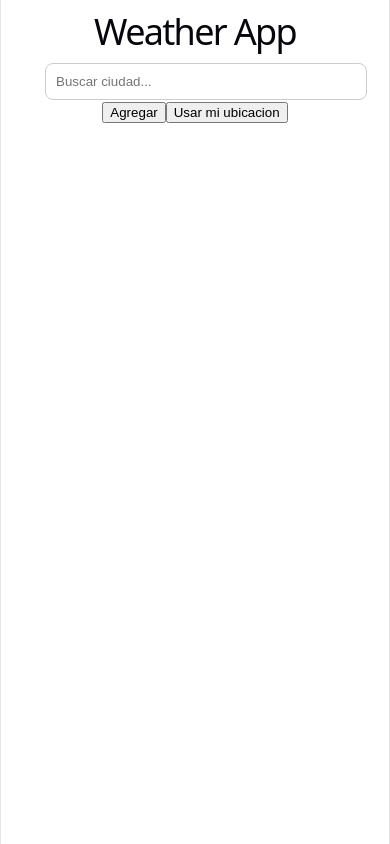
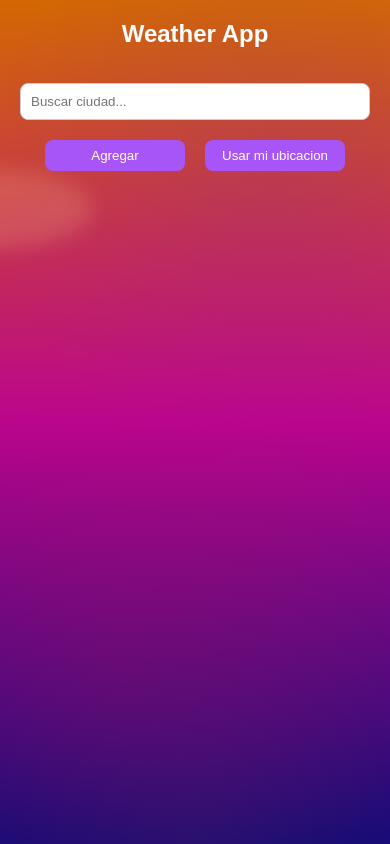
Before and after one commit to mateopetrizzini/weather-app, a React (Vite) app: page / in a window 390 px wide. Built offline with nearby package versions, Linux system fonts and the light colour scheme.

Commit message:
Enhance UI: sunset background with animated clouds, responsive layout and improved weather cards

```diff
--- a/src/App.css
+++ b/src/App.css
@@ -1,7 +1,96 @@
+#root{
+  min-height: 100vh;
+  width: 100%;
+}
+
+body {
+  margin: 0;
+
+  font-family: sans-serif;
+
+  background: radial-gradient(circle at top, #1a1a2e, #0f172a);
+
+  color: white;
+}
+.app{
+  min-height: 100vh;
+
+  width: 100%;
+  max-width: 1200px;
+
+  margin: 0 auto;
+
+  display: flex;
+
+  flex-direction: column;
+
+  align-items: center;
+
+  padding: 20px;
+
+  background: radial-gradient(
+    circle at 30% 80%,
+    rgba(172, 7, 92, 0.15),
+    transparent 40%
+  ),
+  radial-gradient(
+    circle at 70% 20%,
+    rgba(108, 35, 182, 0.15),
+    transparent 40%
+  ),
+  radial-gradient(
+    circle at 50% 100%,
+    rgba(202, 100, 5, 0.12),
+    transparent 50%
+  ),
+  linear-gradient(
+    180deg,
+    #d46802,
+    #bb058d,
+    #09057e
+  );
+
+  position: relative;
+  overflow: hidden;
+}
+
+.header{
+
+  z-index:1;
+
+  width: 100%;
+
+  max-width: 500px;
+
+  display: flex;
+
+  flex-direction: column;
+
+  align-items: center;
+
+  gap: 15px;
+
+  margin-bottom: 20px;
+}
+
+.header h1{
+  text-align: center;
+
+  font-size: 32px;
+
+  font-weight: 600;
+}
+
+h1{
+  margin-bottom: 20px;
+}
+
 .search-container{
   position: relative;
 
-  width: 300px;
+  margin-bottom: 20px;
+
+  width: 100%;
 
   margin: auto;
 }
@@ -50,6 +139,8 @@
   padding: 10px;
 
   cursor: pointer;
+
+  color: black;
 }
 
 .suggestions li:hover{
@@ -58,9 +149,13 @@
 
 .cards-container{
 
+  z-index:1;
+
   display: grid;
 
   grid-template-columns: repeat(auto-fit, minmax(250px,1fr));
+
+  justify-content: center;
 
   gap: 20px;
 
@@ -69,4 +164,112 @@
   max-width: 1000px;
 
   margin: 0 auto;
+
+  width: 100%;
 }
+
+.buttons {
+  display: flex;
+
+  gap: 10px;
+
+  flex-wrap: wrap;
+
+  justify-content: center;
+}
+
+button{
+
+  flex: 1;
+
+  min-width: 140px;
+
+  padding: 8px 12px;
+
+  margin: 5px;
+
+  border: none;
+
+  border-radius: 8px;
+
+  background: #a855f7;
+
+  color: white;
+
+  cursor: pointer;
+
+  justify-content: center;
+
+
+}
+
+button:hover{
+  background: #9333ea;
+}
+
+
+.cloud{
+  position: absolute;
+
+  width: 200px;
+
+  height: 80px;
+
+  background: rgba(255, 200, 150, 0.2);
+
+  border-radius: 50%;
+
+  filter: blur(15px);
+
+  animation: float 30s linear infinite;
+
+  z-index: 0;
+}
+
+.cloud1{
+
+  top: 20%;
+
+  left: -150px;
+
+  animation-duration: 60s;
+
+ filter: blur(10px);
+}
+
+.cloud2{
+
+  top: 50%;
+
+  left:-300px;
+
+  width: 250px;
+
+  height:100px;
+
+  animation-duration: 80s;
+
+   filter: blur(15px);
+
+}
+
+.cloud3{
+
+  top:70%;
+
+  left:-250px;
+
+  width:180px;
+
+  height:70px;
+
+  animation-duration:100s;
+
+   filter: blur(12px);
+
+}
+
+@keyframes float{
+  from { transform: translateX(0);}
+  to { transform: translateX(120vw);}
+}
--- a/src/App.jsx
+++ b/src/App.jsx
@@ -68,7 +68,14 @@ function App() {
   };
 
   return (
-    <div>
+    <div className="app">
+
+      <div className="cloud cloud1"></div>
+      <div className="cloud cloud2"></div>
+      <div className="cloud cloud3"></div>
+
+
+      <div className="header">
       <h1>Weather App</h1>
 
       <div className="search-container" ref={searchRef}>
@@ -118,6 +125,8 @@ function App() {
 
       </div>
 
+
+      <div className="buttons">
       <button onClick={handleAddCity}>
         Agregar
       </button>
@@ -125,6 +134,9 @@ function App() {
       <button onClick={handleGetLocation}>
         Usar mi ubicacion
       </button>
+      </div>
+
+      </div>
 
       <AnimatePresence>
       <div className="cards-container">
--- a/src/components/WeatherCard.css
+++ b/src/components/WeatherCard.css
@@ -1,9 +1,14 @@
 .card{
-    background: linear-gradient(135deg, #4facfe, #00f2fe);
 
-    color: white;
+    width: 100%;
 
-    border-radius: 16px;
+    position: relative;
+
+    background: rgba(15, 23, 42, 0.6);
+
+    backdrop-filter: blur(12px);
+
+    border-radius: 20px;
 
     padding: 20px;
 
@@ -11,13 +16,61 @@
 
     min-height: 250px;
 
-    box-shadow: 0 8px, 20px rgba(0, 0, 0, 0.2);
+    border: 1px solid rgba(236, 72, 153, 0.2);
+
+    box-shadow:
+    0 10px 30px rgba(0, 0, 0, 0.4),
+     0 0px 20px rgba(236, 72, 153, 0.15);
+
+    transition: all 0.3s ease;
+
+    cursor: pointer;
 
     display: flex;
 
     flex-direction: column;
 
     align-items: center;
+
+        color: white;
+
+        overflow: hidden;
+}
+
+.card:hover{
+
+    transform: translateY(-6px) scale(1.02);
+
+    border: 1px solid rgba(236, 72, 153, 0.6);
+
+    box-shadow:
+    0 20px 50px rgba(0, 0, 0, 0.6),
+    0 0px 40px rgba(236, 72, 153, 0.5);
+}
+
+.card::before{
+    content: "";
+
+    position: absolute;
+
+    inset: 0;
+
+    border-radius: 20px;
+
+    background: linear-gradient(
+        120deg,
+        rgba(136, 72, 153, 0.15),
+        rgba(168, 85, 247, 0.15)
+    );
+
+    opacity: 0.6;
+
+    z-index: 0;
+}
+
+.card > *{
+    position: relative;
+    z-index: 1;
 }
 
 .card-header{
@@ -57,3 +110,13 @@
 
     opacity: 0.8;
 }
+
+@media (max-width: 500px){
+    .card-body h1{
+        font-size: 28px;
+    }
+
+    .header h1{
+        font-size: 24px;
+    }
+}
--- a/src/components/WeatherCard.jsx
+++ b/src/components/WeatherCard.jsx
@@ -1,4 +1,5 @@
 import {motion} from "framer-motion";
+import"./WeatherCard.css"
 
 function WeatherCard({weather}) {
 
--- a/src/index.css
+++ b/src/index.css
@@ -1,111 +1,9 @@
-:root {
-  --text: #6b6375;
-  --text-h: #08060d;
-  --bg: #fff;
-  --border: #e5e4e7;
-  --code-bg: #f4f3ec;
-  --accent: #aa3bff;
-  --accent-bg: rgba(170, 59, 255, 0.1);
-  --accent-border: rgba(170, 59, 255, 0.5);
-  --social-bg: rgba(244, 243, 236, 0.5);
-  --shadow:
-    rgba(0, 0, 0, 0.1) 0 10px 15px -3px, rgba(0, 0, 0, 0.05) 0 4px 6px -2px;
-
-  --sans: system-ui, 'Segoe UI', Roboto, sans-serif;
-  --heading: system-ui, 'Segoe UI', Roboto, sans-serif;
-  --mono: ui-monospace, Consolas, monospace;
-
-  font: 18px/145% var(--sans);
-  letter-spacing: 0.18px;
-  color-scheme: light dark;
-  color: var(--text);
-  background: var(--bg);
-  font-synthesis: none;
-  text-rendering: optimizeLegibility;
-  -webkit-font-smoothing: antialiased;
-  -moz-osx-font-smoothing: grayscale;
-
-  @media (max-width: 1024px) {
-    font-size: 16px;
-  }
-}
-
-@media (prefers-color-scheme: dark) {
-  :root {
-    --text: #9ca3af;
-    --text-h: #f3f4f6;
-    --bg: #16171d;
-    --border: #2e303a;
-    --code-bg: #1f2028;
-    --accent: #c084fc;
-    --accent-bg: rgba(192, 132, 252, 0.15);
-    --accent-border: rgba(192, 132, 252, 0.5);
-    --social-bg: rgba(47, 48, 58, 0.5);
-    --shadow:
-      rgba(0, 0, 0, 0.4) 0 10px 15px -3px, rgba(0, 0, 0, 0.25) 0 4px 6px -2px;
-  }
-
-  #social .button-icon {
-    filter: invert(1) brightness(2);
-  }
-}
-
-body {
+* {
   margin: 0;
-}
-
-#root {
-  width: 1126px;
-  max-width: 100%;
-  margin: 0 auto;
-  text-align: center;
-  border-inline: 1px solid var(--border);
-  min-height: 100svh;
-  display: flex;
-  flex-direction: column;
+  padding: 0;
   box-sizing: border-box;
 }
 
-h1,
-h2 {
-  font-family: var(--heading);
-  font-weight: 500;
-  color: var(--text-h);
+body{
+  font-family: sans-serif;
 }
-
-h1 {
-  font-size: 56px;
-  letter-spacing: -1.68px;
-  margin: 32px 0;
-  @media (max-width: 1024px) {
-    font-size: 36px;
-    margin: 20px 0;
-  }
-}
-h2 {
-  font-size: 24px;
-  line-height: 118%;
-  letter-spacing: -0.24px;
-  margin: 0 0 8px;
-  @media (max-width: 1024px) {
-    font-size: 20px;
-  }
-}
-p {
-  margin: 0;
-}
-
-code,
-.counter {
-  font-family: var(--mono);
-  display: inline-flex;
-  border-radius: 4px;
-  color: var(--text-h);
-}
-
-code {
-  font-size: 15px;
-  line-height: 135%;
-  padding: 4px 8px;
-  background: var(--code-bg);
-}
```
